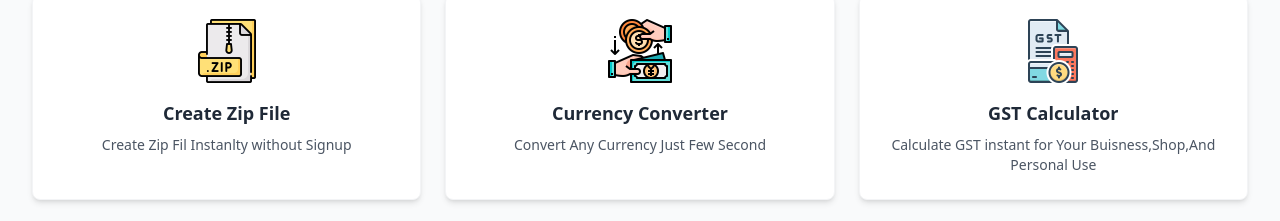
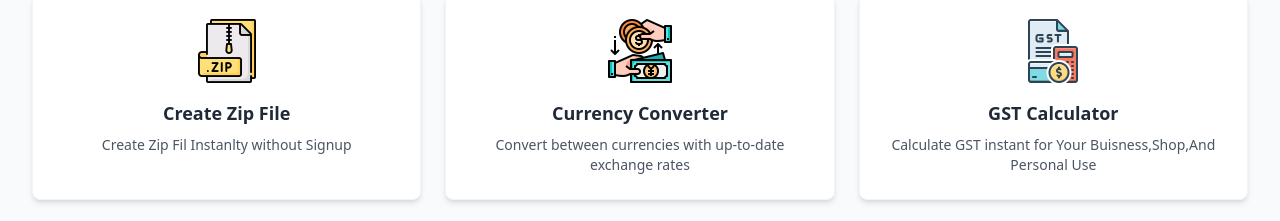
Before and after one commit to pdfmastertool/pdfmaster.fun, a website: page index.html in a window 1280 px wide. Shown: the part 3020-3241 px from the top of the page. Drawn offline with nearby package versions, Linux system fonts and the light colour scheme.

Commit message:
Update index.html

```diff
--- a/index.html
+++ b/index.html
@@ -544,7 +544,7 @@
             <img class="h-16 mx-auto mb-4" src="./images/exchanging.png" alt="currencyconverter Icon" />
             <h3 class="text-lg font-semibold text-gray-800 mb-2">Currency Converter</h3>
             <p class="text-sm text-gray-600">
-             Convert Any Currency Just Few Second
+             Convert between currencies with up-to-date exchange rates
             </p>
           </a>
         </div>
```
